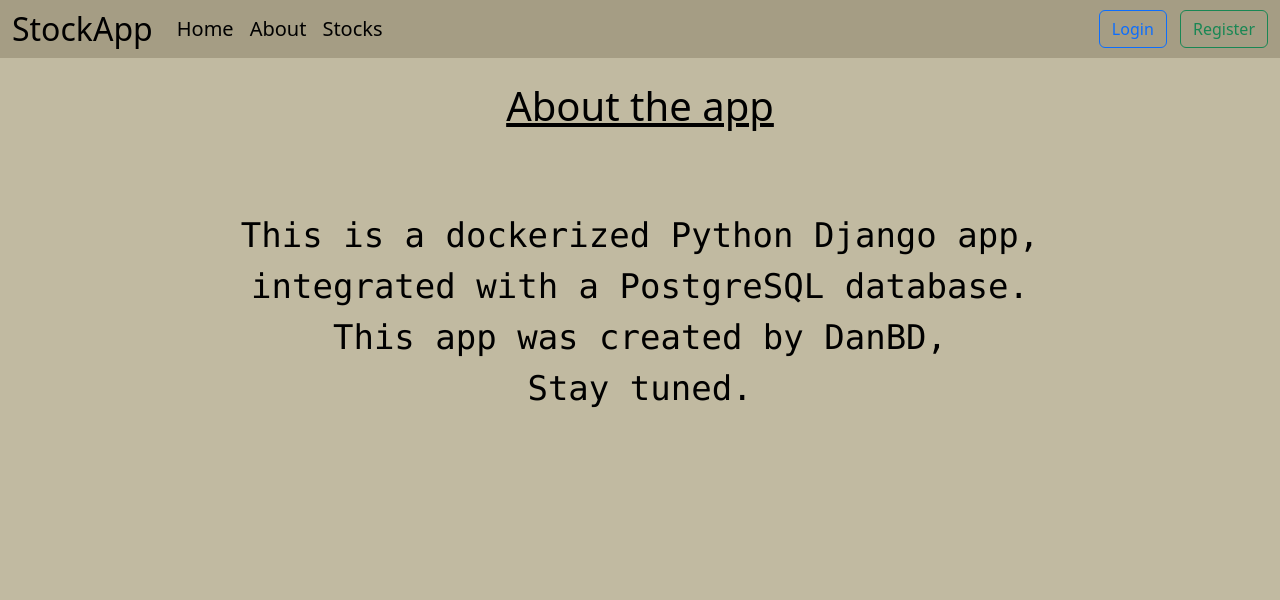
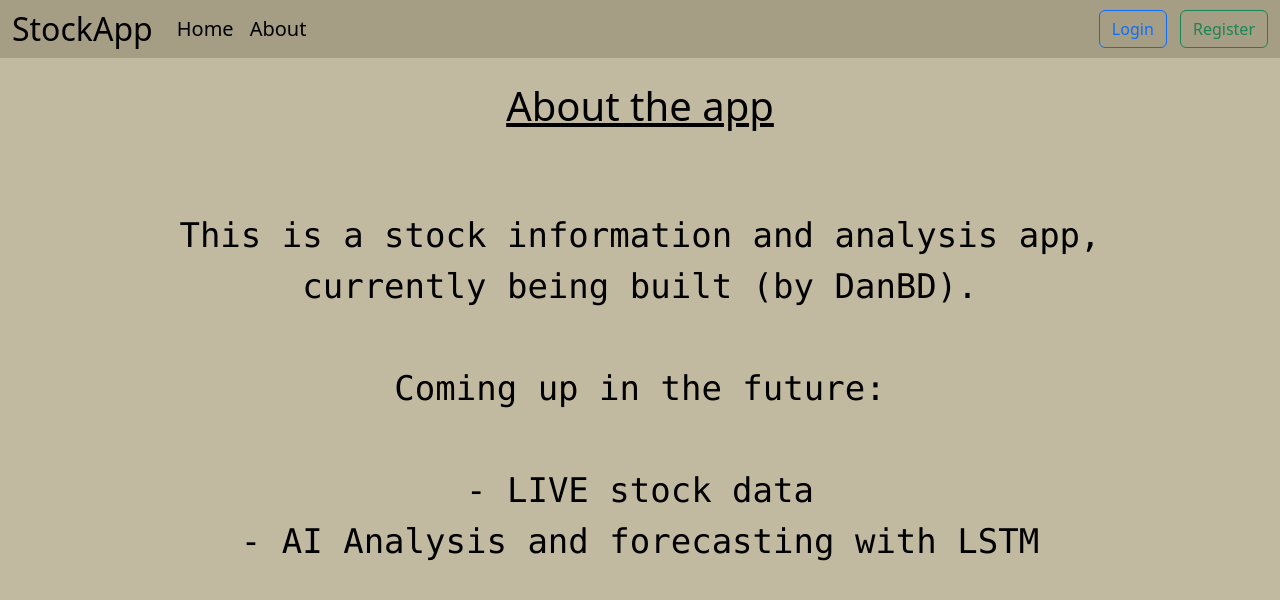
Before and after one commit to dan7467/stock-predictor, a Django app: page /about/ in a window 1280 px wide. Shown: the top 600 px of the page. Run offline with Django 5.2, Linux system fonts and the light colour scheme.

Commit message:
More UI improvements

```diff
--- a/main/templates/about.html
+++ b/main/templates/about.html
@@ -5,7 +5,8 @@
 <script>
     var i = 0;
     var j = 0;
-    const txt = [ 'This is a dockerized Python Django app, ', 'integrated with a PostgreSQL database.', 'This app was created by DanBD,', 'Stay tuned.'];
+    const txt = [ 'This is a stock information and analysis app, ', 'currently being built (by DanBD).', '', 'Coming up in the future:',
+                    '', '- LIVE stock data', '- AI Analysis and forecasting with LSTM models', '- More exciting features...', '', 'Stay tuned.'];
     const total_lines = txt.length;
     const speed = 40;
 
--- a/main/templates/navbar.html
+++ b/main/templates/navbar.html
@@ -16,7 +16,9 @@
 
                 <li class="nav-item"><a id="main_site_buttons" class="nav-link" href="{% url 'about' %}">About</a></li>
 
+                {% if user.is_authenticated %}
                 <li class="nav-item"><a id="main_site_buttons" class="nav-link" href="{% url 'stocks' %}">Stocks</a></li>
+                {% endif %}
 
             </ul>
 
```
